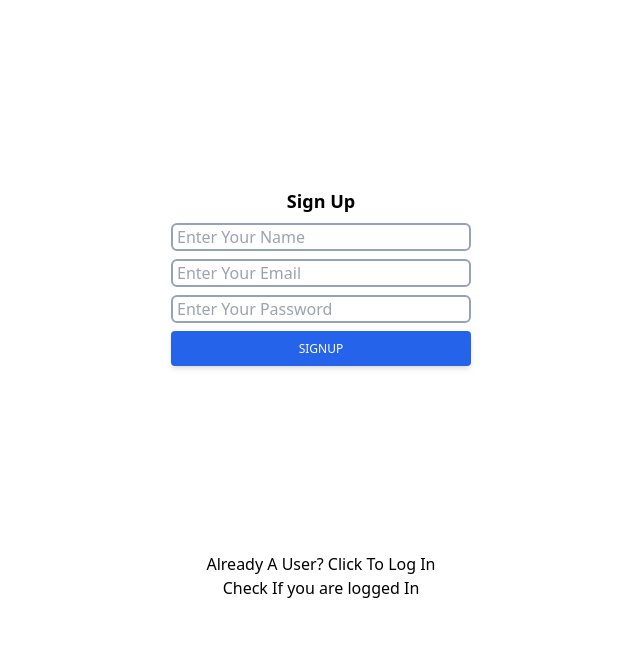
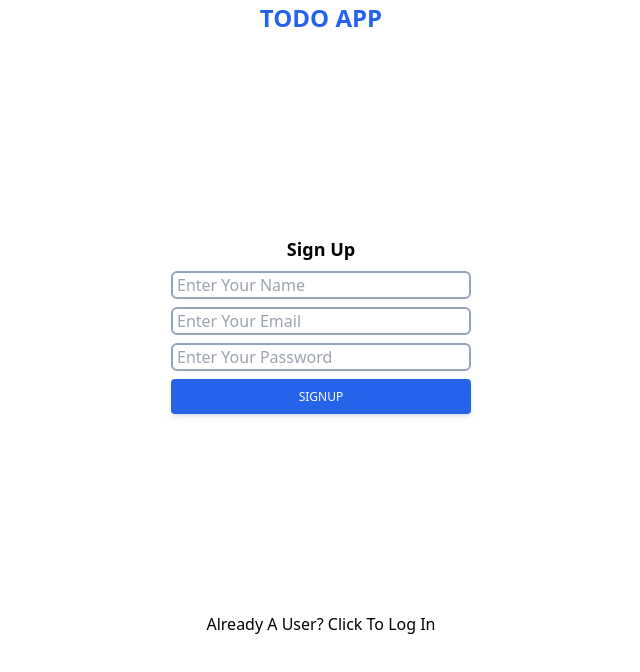
Before and after one commit to Abhishekfm/todo_full_stack_app-frontend, a React (Create React App) app: page / in a window 1280 px wide. Shown: the top 672 px of the page, without its empty margins (319-959 px from the left). Built offline with nearby package versions, Linux system fonts and the light colour scheme.

Commit message:
Direct Home

```diff
--- a/src/component/LogIn.jsx
+++ b/src/component/LogIn.jsx
@@ -55,6 +55,10 @@ export const LogIn = () => {
         }
     }
     return (
+        <>
+        <div className="text-blue-600 font-bold text-center text-[24px] w-[100%]">
+        <Link to="/home">TODO APP</Link>
+        </div>
         <div className="w-full h-[600px] flex flex-col justify-center items-center">
             <form onSubmit={handleSubmit} className="flex w-[300px] h-full flex-col justify-center gap-2">
                 <div className="text-center">
@@ -67,5 +71,6 @@ export const LogIn = () => {
             <Link to="/">New User? Click To Register</Link>
             <Toaster />
         </div>
+        </>
     )
 }
--- a/src/component/SignUp.jsx
+++ b/src/component/SignUp.jsx
@@ -48,6 +48,10 @@ export const SignUp = () => {
         }
     }
     return (
+        <>
+        <div className="text-blue-600 font-bold text-center text-[24px] w-[100%]">
+        <Link to="/home">TODO APP</Link>
+        </div>
         <div className="w-full h-[600px] flex flex-col justify-center items-center">
             <form onSubmit={handleSubmit} className="flex w-[300px] h-full flex-col justify-center gap-2">
                 <div className="text-center">
@@ -59,8 +63,8 @@ export const SignUp = () => {
                 <button className="px-6 py-2.5 bg-blue-600 text-white font-medium text-xs leading-tight uppercase rounded shadow-md hover:bg-blue-700 hover:shadow-lg focus:bg-blue-700 focus:shadow-lg focus:outline-none focus:ring-0 active:bg-blue-800 active:shadow-lg transition duration-150 ease-in-out">SignUp</button>
             </form>
             <Link to="/login">Already A User? Click To Log In</Link>
-            <Link to="/home">Check If you are logged In</Link>
             <Toaster />
         </div>
+        </>
     )
 }
```
